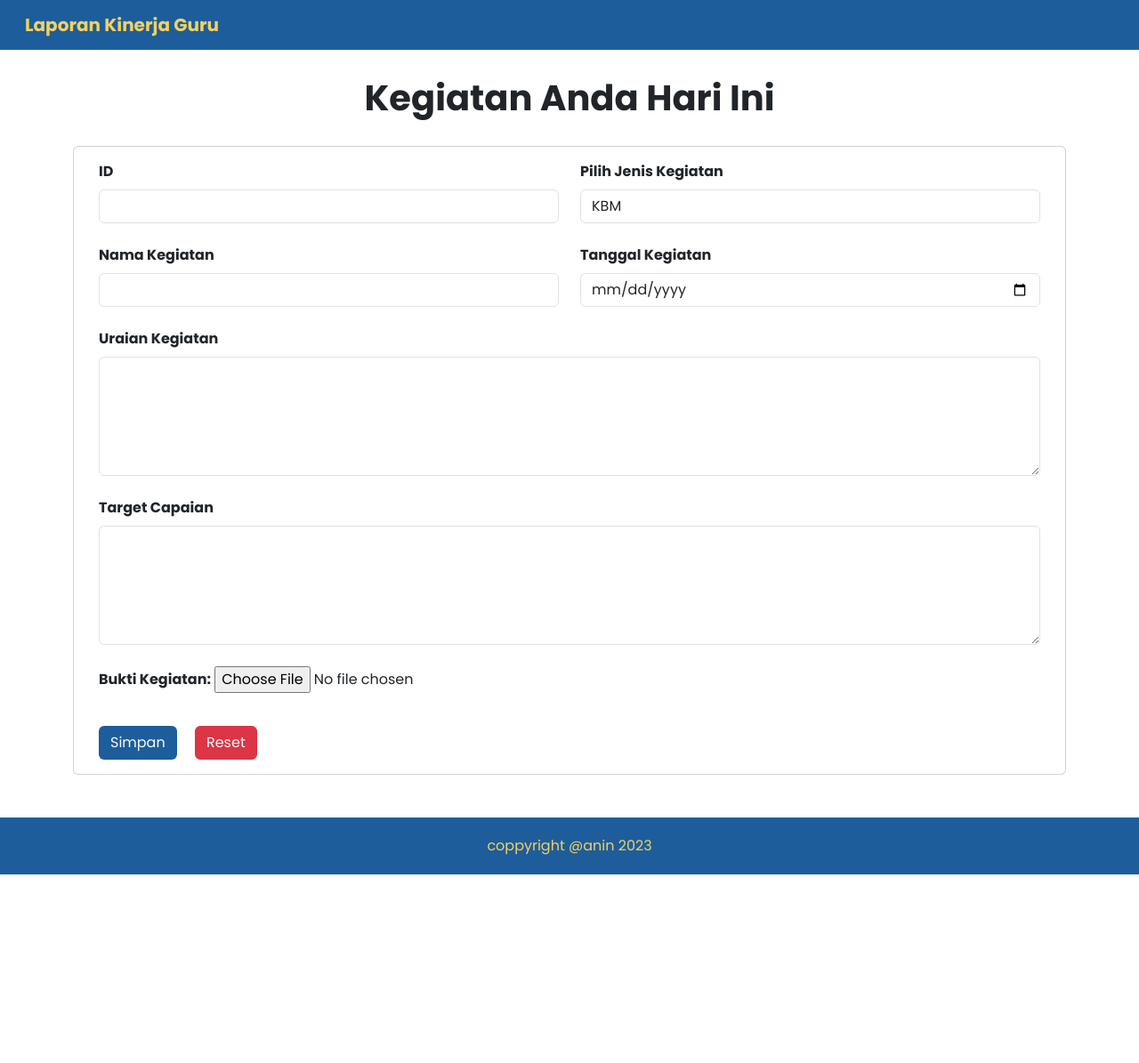
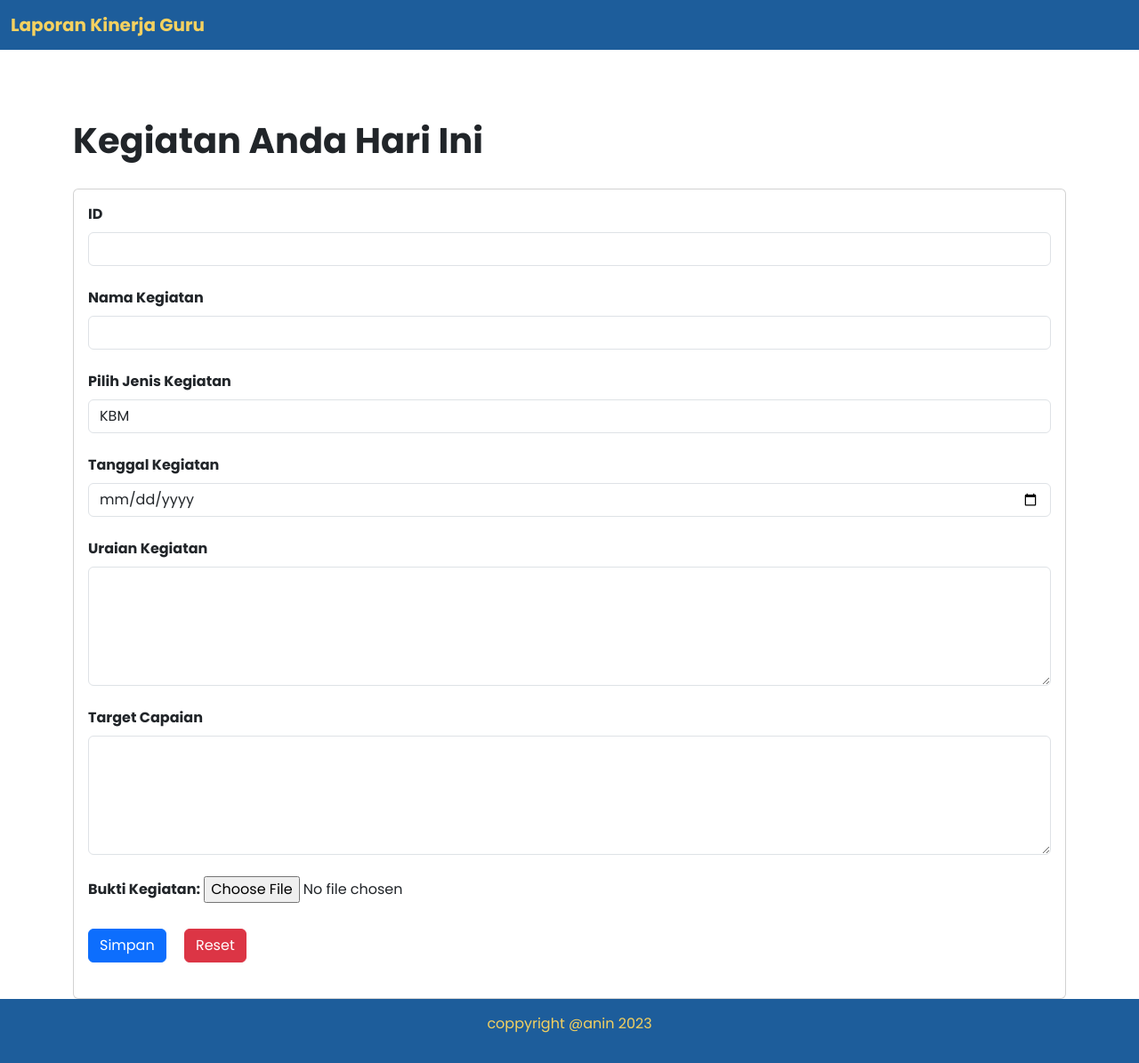
Before and after one commit to AnindiaKece/report-mobile, a plain HTML site: page form.html in a window 1280 px wide. Shown: the whole page at 89% size. Before the commit the page ends 983 px from the top, so only its background shows below. Drawn offline with nearby package versions, Linux system fonts and the light colour scheme.

Commit message:
ubah sedikit form

```diff
--- a/form.html
+++ b/form.html
@@ -26,42 +26,36 @@
   </head>
   <body>
     <!-- Navbar -->
-    <nav class="navbar" style="background-color: #1d5d9b">
+    <nav
+      class="navbar navbar-expand-lg navbar-light"
+      style="background-color: #1d5d9b"
+    >
       <div class="container-fluid">
-        <a class="navbar-brand fw-bold ms-3" style="color: #f4d160" href="#"
-          >Laporan Kinerja Guru</a>
+        <a class="navbar-brand fw-bold" style="color: #f4d160" href="#"
+          >Laporan Kinerja Guru</a
+        >
       </div>
     </nav>
     <!-- End Navbar -->
-    <div class="container mb-5">
+
+    <div class="container mt-5">
       <div class="row">
         <div class="col">
           <div class="row mb-4">
             <div class="col">
-              <label
-                class="fw-bold fs-1 mt-4 d-flex align-items-center justify-content-center"
-                >Kegiatan Anda Hari Ini</label
-              >
+              <label class="fw-bold fs-1 mt-4">Kegiatan Anda Hari Ini</label>
             </div>
           </div>
           <div class="card mt-4">
             <div class="card-body">
-              <div class="container">
               <form
                 action="https://script.google.com/macros/s/AKfycbwFtynmwEWAfGNDYeSvBNlX2ctSmmqNQYiYBF_iADKP-sxzZQf8SCl4-6PsCgTlRkj7/exec"
                 method="POST"
                 enctype="multipart/form-data"
               >
-                  <div class="row">
-                    <div class="col">
                 <div class="mb-4">
                   <label for="no" class="form-label fw-bold">ID</label>
-                        <input
-                          type="number"
-                          class="form-control"
-                          id="no"
-                          name="no"
-                        />
+                  <input type="number" class="form-control" id="no" name="no" />
                 </div>
                 <div class="mb-4">
                   <label for="nama" class="form-label fw-bold"
@@ -75,18 +69,11 @@
                     required
                   />
                 </div>
-                    </div>
-                    <div class="col">
                 <div class="mb-4">
                   <label for="jenis" class="form-label fw-bold"
                     >Pilih Jenis Kegiatan</label
                   >
-                        <select
-                          name="jenis"
-                          class="form-control"
-                          id="jenis"
-                          required
-                        >
+                  <select name="jenis" class="form-control" id="jenis" required>
                     <option value="kbm">KBM</option>
                     <option value="nonkbm">Non KBM</option>
                   </select>
@@ -103,9 +90,6 @@
                     required
                   />
                 </div>
-                    </div>
-                  </div>
-                  <div class="row">
                 <div class="mb-4">
                   <label for="uraian" class="form-label fw-bold"
                     >Uraian Kegiatan</label
@@ -117,11 +101,8 @@
                     id="uraian"
                     name="uraian"
                     required
-                      >
-                      </textarea>
+                  ></textarea>
                 </div>
-                  </div>
-                  <div class="row">
                 <div class="mb-4">
                   <label for="target" class="form-label fw-bold"
                     >Target Capaian</label
@@ -133,11 +114,8 @@
                     id="target"
                     name="target"
                     required
-                      >
-                      </textarea>
+                  ></textarea>
                 </div>
-                  </div>
-                  <div class="row">
                 <div class="mb-4">
                   <label for="buktis" class="form-label fw-bold"
                     >Bukti Kegiatan:</label
@@ -164,23 +142,11 @@
                       });
                   </script>
                 </div>
-                  </div>
-                  <div class="row">
-                    <div class="col">
-                      <button
-                        class="btn text-light mt-2 me-3"
-                        style="background-color: #1d5d9b"
-                        type="submit"
-                      >
+                <div class="mb-4">
+                  <button class="btn btn-primary me-3" type="submit">
                     Simpan
                   </button>
-                      <button
-                        class="btn btn-danger text-light mt-2"
-                        type="reset"
-                      >
-                        Reset
-                      </button>
-                    </div>
+                  <button class="btn btn-danger" type="reset">Reset</button>
                 </div>
               </form>
             </div>
@@ -188,17 +154,13 @@
         </div>
       </div>
     </div>
-    </div>
+
     <footer
-      class="text-center position-bottom"
-      style="background-color: #1d5d9b"
+      class="text-center"
+      style="background-color: #1d5d9b; color: #f4d160"
     >
-      <div class="row">
-        <div class="col py-1 mt-3">
-          <p style="text-align: center; color: #f4d160">
-            coppyright @anin 2023
-          </p>
-        </div>
+      <div class="container py-3">
+        <p>coppyright @anin 2023</p>
       </div>
     </footer>
 
```
Lines whose indentation alone changed are shown as unchanged.
